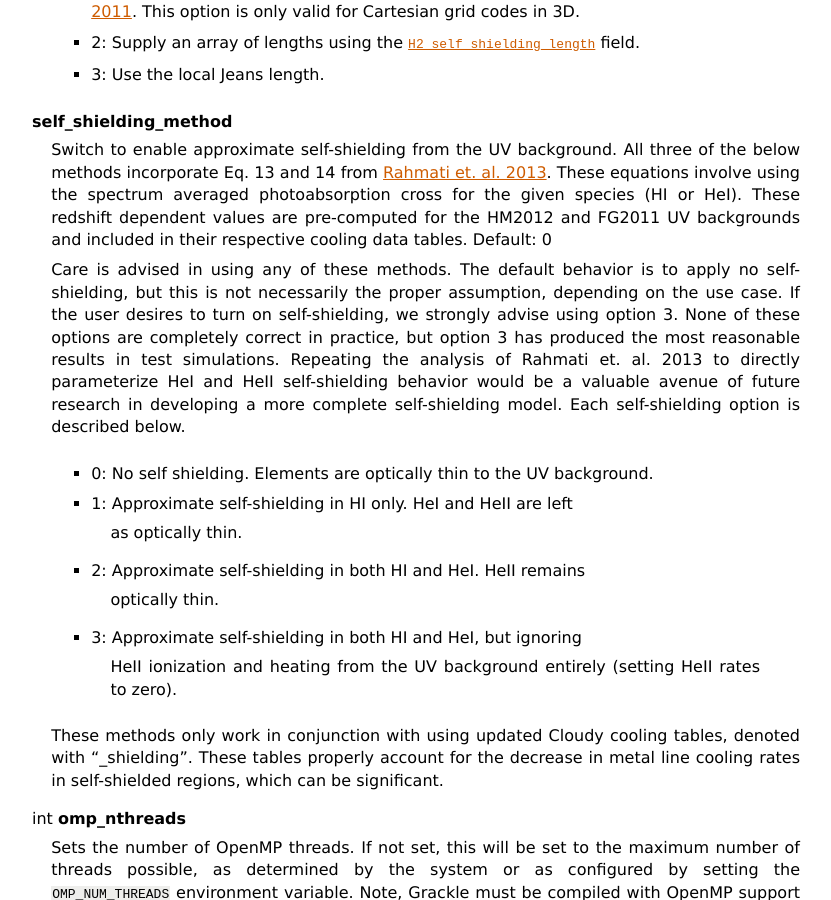
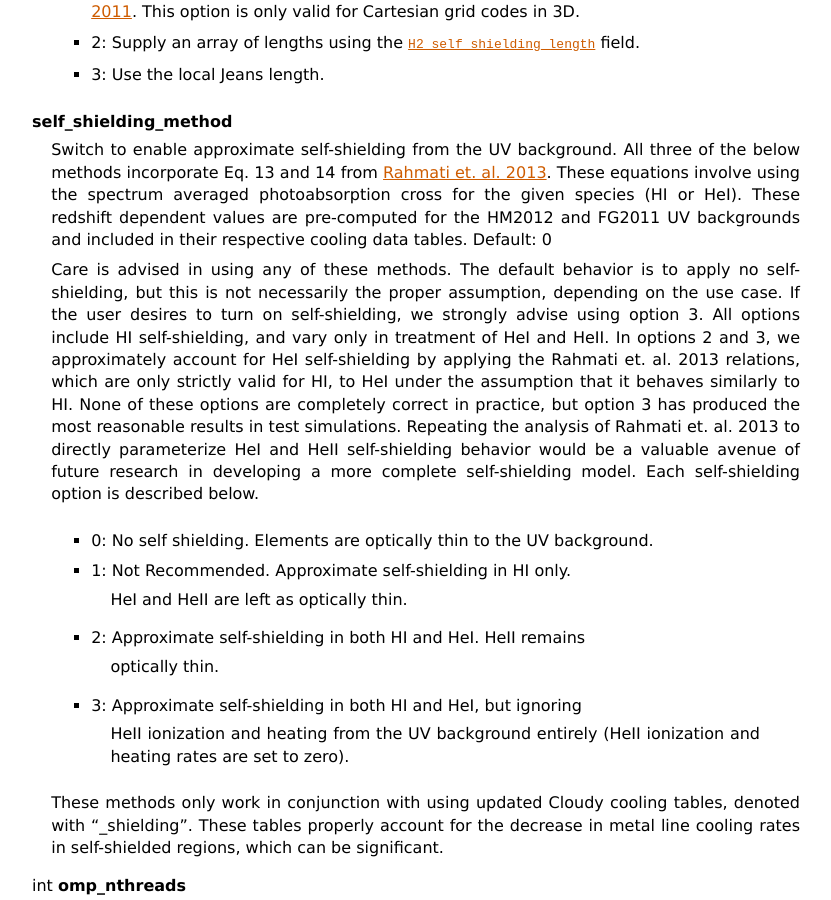
Before and after one commit to grackle-project/grackle, a Sphinx documentation site: the page built from doc/source/Parameters.rst, in a window 1280 px wide and 900 px high, scrolled down 4192 px. Shown: the whole window, without its empty margins (48-879 px from the left). Built offline with Sphinx 7.4.7, drawn with Linux system fonts in a browser that asks for light colours.

Commit message:
clarified further. added not recommended to option 1

```diff
--- a/doc/source/Parameters.rst
+++ b/doc/source/Parameters.rst
@@ -262,21 +262,25 @@ For all on/off integer flags, 0 is off and 1 is on.
    Care is advised in using any of these methods. The default behavior is to
    apply no self-shielding, but this is not necessarily the proper assumption,
    depending on the use case. If the user desires to turn on self-shielding,
-   we strongly advise using option 3. None of these options are completely
-   correct in practice, but option 3 has produced the most reasonable results
+   we strongly advise using option 3. All options include HI self-shielding, and
+   vary only in treatment of HeI and HeII. In options 2 and 3, we approximately
+   account for HeI self-shielding by applying the Rahmati et. al. 2013 relations,
+   which are only strictly valid for HI, to HeI under the assumption that it behaves
+   similarly to HI. None of these options are completely correct in practice,
+   but option 3 has produced the most reasonable results
    in test simulations. Repeating the analysis of Rahmati et. al. 2013 to
    directly parameterize HeI and HeII self-shielding behavior would be a valuable
    avenue of future research in developing a more complete self-shielding model.
    Each self-shielding option is described below.
 
      - 0: No self shielding. Elements are optically thin to the UV background.
-     - 1: Approximate self-shielding in HI only. HeI and HeII are left
-          as optically thin.
+     - 1: Not Recommended. Approximate self-shielding in HI only.
+          HeI and HeII are left as optically thin.
      - 2: Approximate self-shielding in both HI and HeI. HeII remains
           optically thin.
      - 3: Approximate self-shielding in both HI and HeI, but ignoring
-          HeII ionization and heating from the UV background entirely (setting
-          HeII rates to zero).
+          HeII ionization and heating from the UV background entirely
+          (HeII ionization and heating rates are set to zero).
 
    These methods only work in conjunction with using updated Cloudy
    cooling tables, denoted with "_shielding". These tables properly account
```
